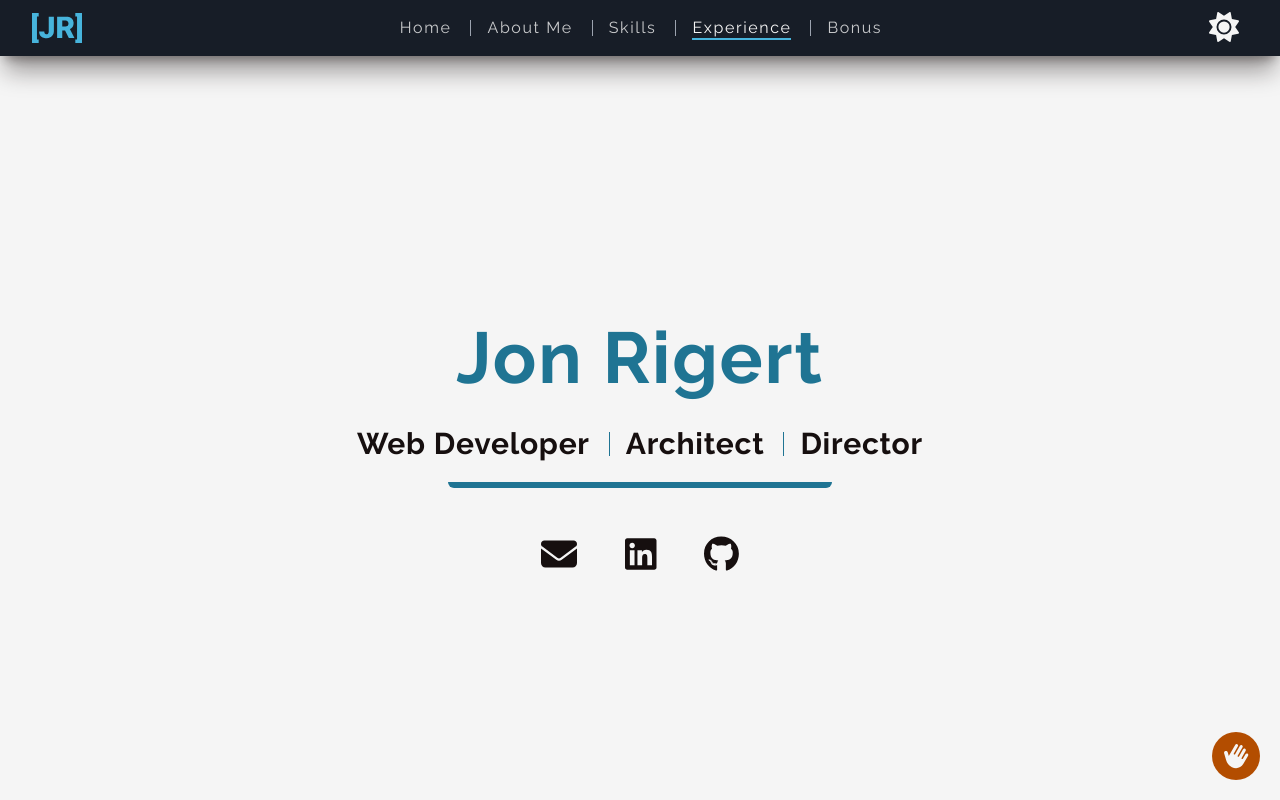
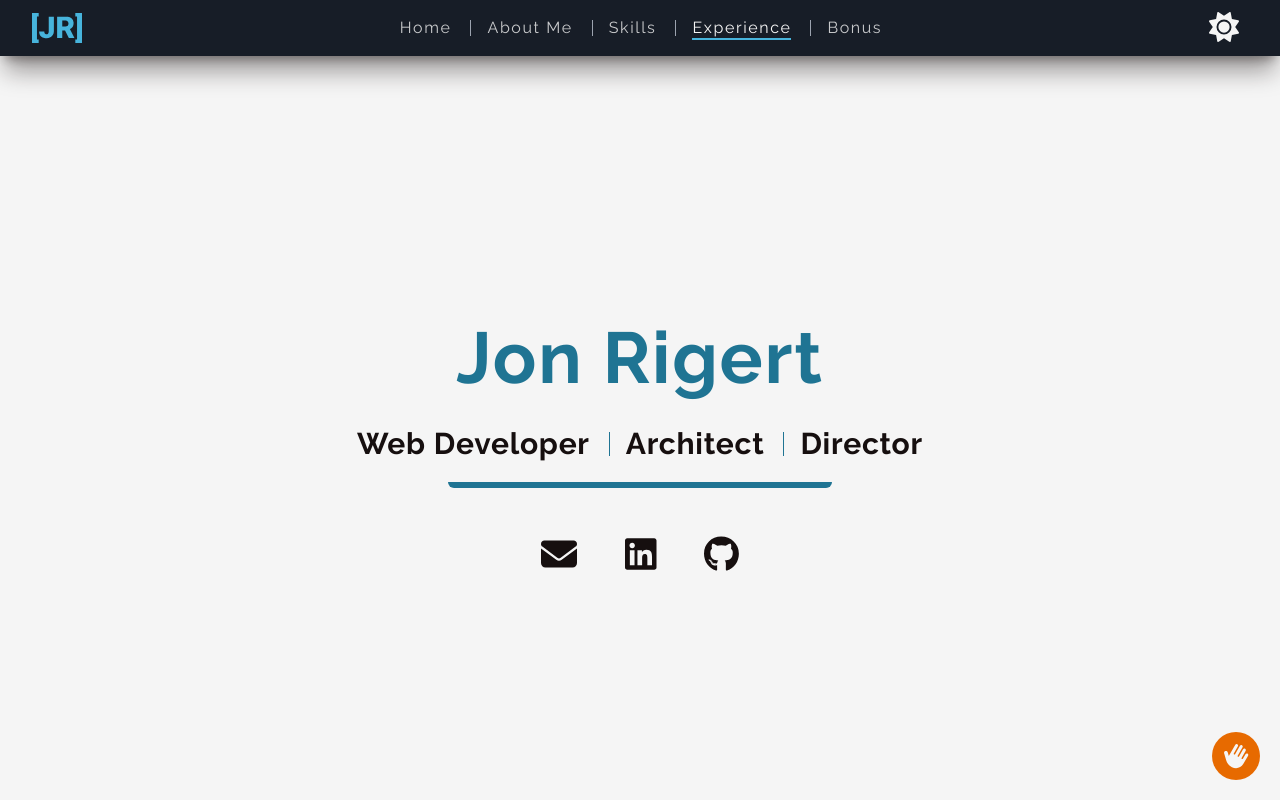
Before and after one commit to jrigert/portfolio, a Next.js app: page / in a window 1280 px wide. Shown: the top 800 px of the page. Built offline with nearby package versions, Linux system fonts and the light colour scheme.

Commit message:
small orange color change

```diff
--- a/src/styles/globals.css
+++ b/src/styles/globals.css
@@ -11,7 +11,7 @@
     --cyan-lightest: 226, 240, 243;
     --green: 72, 125, 44;
     --orange-dark: 128, 55, 0;
-    --orange: 179, 77, 0;
+    --orange: 231, 106, 0;
     --orange-light: 255, 132, 39;
     --black: 22, 15, 15;
     --gray: 49, 47, 47;
```
